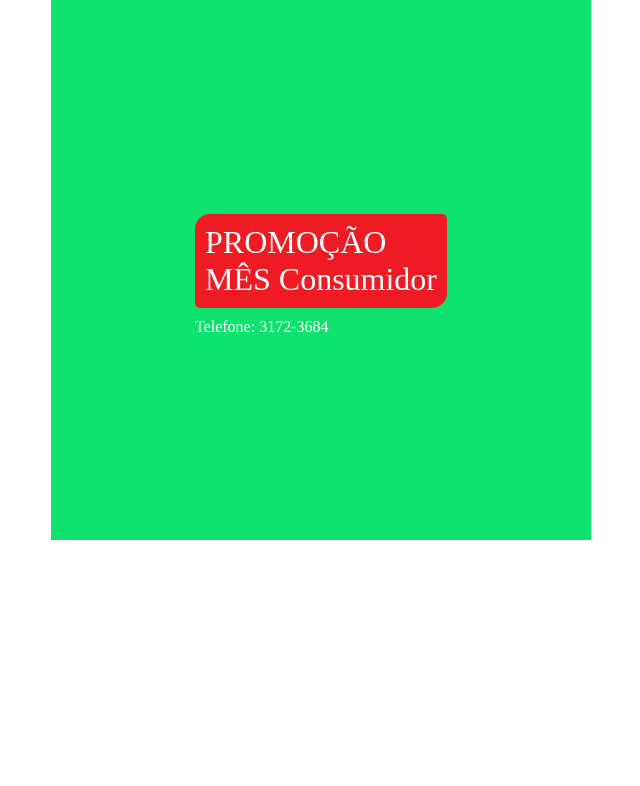
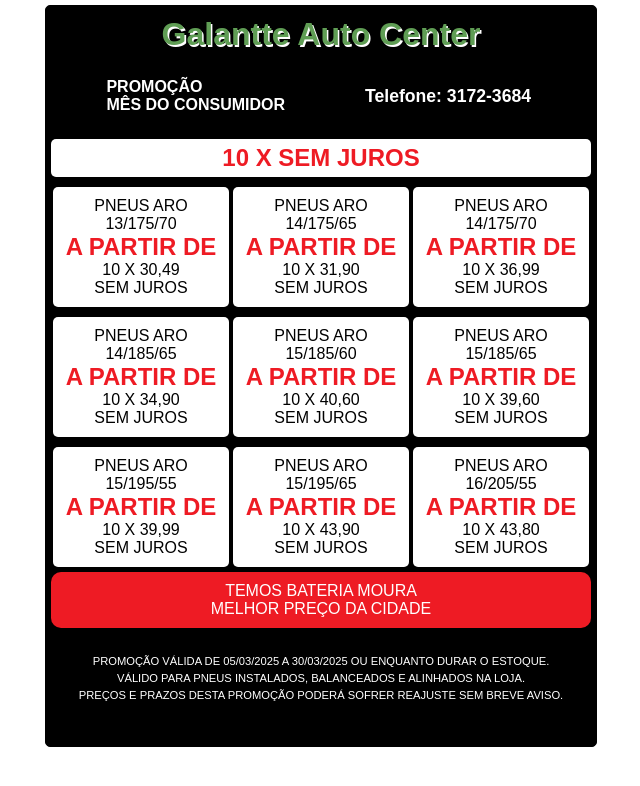
Before and after one commit to lscj-ldc/projetos-web, a plain HTML site: page meu-projeto-html/promocao.html in a window 1280 px wide. Shown: the whole page, without its empty margins (319-959 px from the left). Drawn offline with Linux system fonts and the light colour scheme.

Commit message:
Atualização

```diff
--- a/meu-projeto-html/estilos/style.css
+++ b/meu-projeto-html/estilos/style.css
@@ -2,30 +2,97 @@
 * {
     margin: 0;
     padding: 0;
+    font-family: Arial, Helvetica, sans-serif;
 }
 
 .corpo {
-    background-color: rgb(15, 226, 110);
+    background-color: #000;
     display: flex;
-    margin: auto;
+    margin: 5px auto;
     width: 540px;
-    height: 540px;
+    height: 730px;
+    border: 1px solid;
+    border-radius: 5px;
+    padding: 5px;
 
     & .cabecalho {
         display: inline-block;
         color: #fff;
-        margin: auto;
+        margin: 0 auto;
+        justify-content: flex-end;
+    }
+    & .etiqueta {
+        display: flex;
+        justify-content: flex-end;
+        /*background-image: linear-gradient(to bottom, #5F9D54, #fff);*/
+    }
+    & .mes {
+        /*background-color: #ee1b24;*/
+        padding: 20px;
+        border-radius: 20px 5px;
+        font-weight: bold;
     }
 
-    & .etiqueta .mes {
+    & .tel {
+        padding: 20px;
+        color: #fff;
+        margin: auto 40px;
+        border-radius: 5px;
+        font-size: 1.1em;
+        font-weight: bold;
+    }
+    & .logo {
+        /*background-color: #5F9D54;*/
+        color: #5F9D54;
+        font-size: 2em;
+        text-align: center;
+        padding: 5px;
+        border-radius: 5px 5px 0 0;
+        margin: 0 auto 0 auto;
+        text-shadow: 0.05em 0.05em #fff;
+        font-weight: bold;
+    }
+    & .parcela {
+        margin: 5px 0;
+        background-color: #fff;
+        font-weight: bold;
+        font-size: 1.5em;
+        color: rgb(238, 27, 36);
+        text-shadow: 0.05em 0.05em #fff;
+        padding: 5px;
+        text-align: center;
+        border-radius: 5px;
+        box-shadow: 1px solid;
+    }
+    & .valor {
+        display: flex;
+        justify-content: flex-end;
+    }
+    & .valor1 {
+        background-color: #fff;
+        margin: 5px 2px;
+        color: #000;
+        padding: 10px;
+        text-align: center;
+        border-radius: 5px;
+    }
+    & .valor h2 {
+        color: rgb(238, 27, 36);
+    }
+    & .bateria {
         background-color: rgb(238, 27, 36);
-        border-radius: 15px 5px;
-        font-size: 2em;
-        margin: 10px auto;
+        text-align: center;
         padding: 10px;
+        border-radius: 10px;
     }
-
-    & .etiqueta p {
-        font-size: 1em;
+    & .informativo {
+        margin: auto;
+        background-color: black;
+        border-radius: 5px;
+        margin: 5px 0;
+        padding: 20px;
+        font-size: .7em;
+        text-align: center;
+        line-height: 1.5;
     }
 }
--- a/meu-projeto-html/promocao.html
+++ b/meu-projeto-html/promocao.html
@@ -11,22 +11,86 @@
 <body>
     <section class="corpo">
         <section class="cabecalho">
+            <p class="logo">Galantte Auto Center</p>
             <section class="etiqueta">
                 <p class="mes">
                     PROMOÇÃO <br>
-                    MÊS Consumidor
+                    MÊS DO CONSUMIDOR
                 </p>
-                <p>Telefone: 3172-3684</p>
+                <p class="tel">Telefone: 3172-3684</p>
             </section>
-            <!--p>Galantte Auto Center</p>
-            <p>10 X SEM JUROS</p-->
+            <p class="parcela">10 X SEM JUROS</p>
+            <section class="valor">
+                <section class="valor1">
+                    <p>PNEUS ARO 13/175/70</p>
+                    <h2>A PARTIR DE</h2>
+                    <P>10 X 30,49</P>
+                    <P>SEM JUROS</P>
+                </section>
+                <section class="valor1">
+                    <p>PNEUS ARO 14/175/65</p>
+                    <h2>A PARTIR DE</h2>
+                    <P>10 X 31,90</P>
+                    <P>SEM JUROS</P>
+                </section>
+                <section class="valor1">
+                    <p>PNEUS ARO 14/175/70</p>
+                    <h2>A PARTIR DE</h2>
+                    <P>10 X 36,99</P>
+                    <P>SEM JUROS</P>
+                </section>
+            </section>
+            <section class="valor">
+                <section class="valor1">
+                    <p>PNEUS ARO 14/185/65</p>
+                    <h2>A PARTIR DE</h2>
+                    <P>10 X 34,90</P>
+                    <P>SEM JUROS</P>
+                </section>
+                <section class="valor1">
+                    <p>PNEUS ARO 15/185/60</p>
+                    <h2>A PARTIR DE</h2>
+                    <P>10 X 40,60</P>
+                    <P>SEM JUROS</P>
+                </section>
+                <section class="valor1">
+                    <p>PNEUS ARO 15/185/65</p>
+                    <h2>A PARTIR DE</h2>
+                    <P>10 X 39,60</P>
+                    <P>SEM JUROS</P>
+                </section>
+            </section>
+            <section class="valor">
+                <section class="valor1">
+                    <p>PNEUS ARO 15/195/55</p>
+                    <h2>A PARTIR DE</h2>
+                    <P>10 X 39,99</P>
+                    <P>SEM JUROS</P>
+                </section>
+                <section class="valor1">
+                    <p>PNEUS ARO 15/195/65</p>
+                    <h2>A PARTIR DE</h2>
+                    <P>10 X 43,90</P>
+                    <P>SEM JUROS</P>
+                </section>
+                <section class="valor1">
+                    <p>PNEUS ARO 16/205/55</p>
+                    <h2>A PARTIR DE</h2>
+                    <P>10 X 43,80</P>
+                    <P>SEM JUROS</P>
+                </section>
+            </section>
+            <section class="bateria">
+                <p>TEMOS BATERIA MOURA</p>
+                <P>MELHOR PREÇO DA CIDADE</P>
+            </section>
+            <section class="informativo">
+                <p>PROMOÇÃO VÁLIDA DE 05/03/2025 A 30/03/2025 OU ENQUANTO DURAR O ESTOQUE. <br> VÁLIDO PARA PNEUS
+                    INSTALADOS, BALANCEADOS E ALINHADOS NA LOJA. <br> PREÇOS E PRAZOS DESTA PROMOÇÃO PODERÁ SOFRER
+                    REAJUSTE SEM BREVE AVISO.</p>
+            </section>
+            <br>
         </section>
-        <!--section>
-            <p>A PARTIR DE</p>
-            <P>10 X 30,49</P>
-            <P>SEM JUROS</P>
-            <p>ARO: 175/70/13</p>
-        </section-->
     </section>
 </body>
 
```
